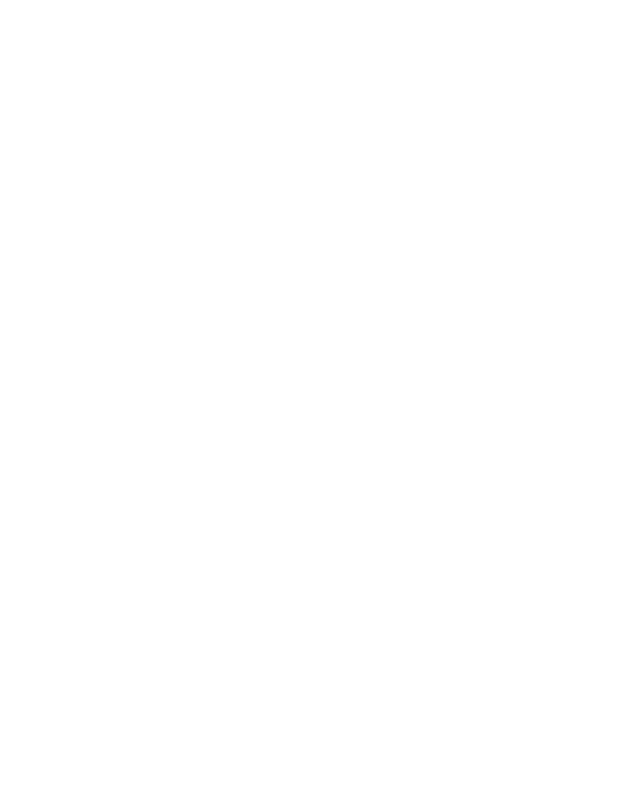
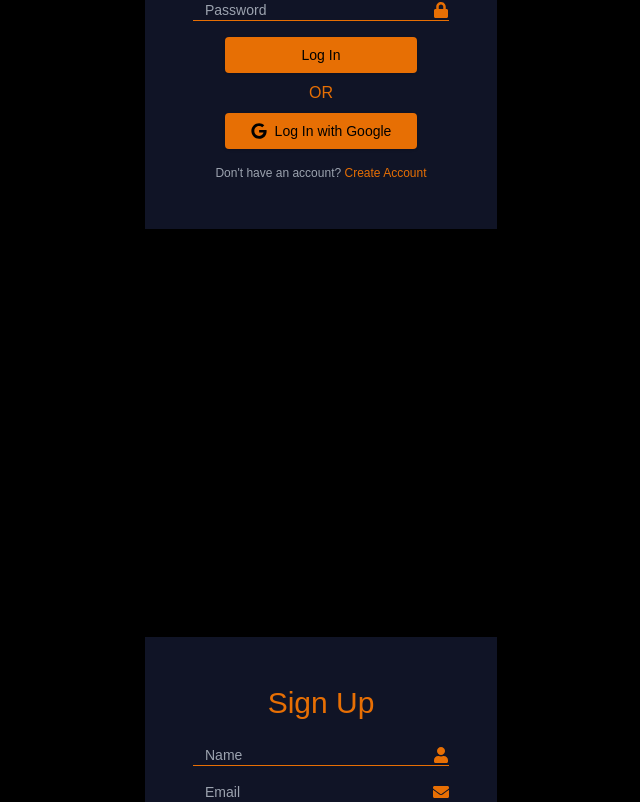
Before and after one commit to MLSAKIIT/weave-frontend, a Next.js app: page / in a window 1280 px wide. Shown: the part 358-1160 px from the top of the page, without its empty margins (319-959 px from the left). Before the commit the page ends 800 px from the top, so only its background shows below. Built offline with nearby package versions, Linux system fonts and the light colour scheme.

Commit message:
components for sign up and login.

```diff
--- a/package.json
+++ b/package.json
@@ -17,6 +17,7 @@
     "next-auth": "^5.0.0-beta.25",
     "react": "^19.0.0",
     "react-dom": "^19.0.0",
+    "react-icons": "^5.4.0",
     "tailwind-merge": "^2.6.0",
     "tailwindcss-animate": "^1.0.7"
   },
--- a/src/app/page.tsx
+++ b/src/app/page.tsx
@@ -1,15 +1,13 @@
 import { Button } from "@/components/ui/button";
+import  Login  from "@/components/ui/login";
+import  Signup  from "@/components/ui/signup";
 
 export default function Home() {
   return (
-    <div className="grid grid-rows-[20px_1fr_20px] items-center justify-items-center min-h-screen p-8 pb-20 gap-16 sm:p-20 font-[family-name:var(--font-geist-sans)]">
-      <main className="flex flex-col items-center justify-center gap-8">
-        <h1 className="text-4xl font-bold text-center sm:text-5xl">
-          Welcome to <span className="text-orange-600">Weave</span>
-        </h1>
+    <>
+    <Login />
 
-        <Button>Get started</Button>
-      </main>
-    </div>
+    <Signup/>
+    </>
   );
 }
--- /dev/null
+++ b/src/components/ui/auth-form.tsx
@@ -0,0 +1,52 @@
+import { FaEnvelope, FaLock, FaGoogle, FaUser } from "react-icons/fa";
+import { Button } from "@/components/ui/button";
+import React, { JSX } from "react";
+
+interface AuthFormProps {
+  title: string;
+  buttonText: string;
+  extraFields?: { name: string; type: string; placeholder: string; icon?: JSX.Element }[];
+  footerText: string;
+  footerLink: string;
+  footerLinkText: string;
+}
+
+export function AuthForm({ title, buttonText, extraFields = [], footerText, footerLink, footerLinkText }: AuthFormProps) {
+  return (
+    <div className="flex items-center justify-center min-h-screen bg-black">
+      <div className="bg-[#101426] shadow-lg flex flex-col items-center py-12 px-12">
+        <h1 className="text-3xl text-[#E76F04] mb-6">{title}</h1>
+
+        {/* Dynamic Input Fields */}
+        {extraFields.map((field, index) => (
+          <div key={index} className="flex items-center w-[16rem] mb-4 border-b border-[#E76F04]">
+            <input
+              type={field.type}
+              placeholder={field.placeholder}
+              className="bg-transparent outline-none flex-1 text-sm pl-3"
+            />
+            {field.icon}
+          </div>
+        ))}
+
+        {/* Login/Signup Button */}
+        <Button className="w-3/4 bg-[#E76F04] text-black hover:opacity-90 transition">
+          {buttonText}
+        </Button>
+
+        {/* OR Divider */}
+        <div className="text-[#E76F04] my-2">OR</div>
+
+        {/* Google Login Button */}
+        <Button className="w-3/4 bg-[#E76F04] text-black flex items-center justify-center gap-2 hover:opacity-90 transition">
+          <FaGoogle /> {buttonText} with Google
+        </Button>
+
+        {/* Footer Link */}
+        <p className="text-gray-400 mt-4 text-xs">
+          {footerText} <a href={footerLink} className="text-[#E76F04] hover:underline">{footerLinkText}</a>
+        </p>
+      </div>
+    </div>
+  );
+}
--- a/src/components/ui/button.tsx
+++ b/src/components/ui/button.tsx
@@ -5,7 +5,7 @@
 import { cn } from "@/lib/utils"
 
 const buttonVariants = cva(
-  "inline-flex items-center justify-center gap-2 whitespace-nowrap rounded-md text-sm font-medium transition-colors focus-visible:outline-none focus-visible:ring-1 focus-visible:ring-ring disabled:pointer-events-none disabled:opacity-50 [&_svg]:pointer-events-none [&_svg]:size-4 [&_svg]:shrink-0",
+  "inline-flex items-center justify-center gap-2 whitespace-nowrap rounded text-sm font-medium transition-colors focus-visible:outline-none focus-visible:ring-1 focus-visible:ring-ring disabled:pointer-events-none disabled:opacity-50 [&_svg]:pointer-events-none [&_svg]:size-4 [&_svg]:shrink-0",
   {
     variants: {
       variant: {
@@ -22,8 +22,8 @@
       },
       size: {
         default: "h-9 px-4 py-2",
-        sm: "h-8 rounded-md px-3 text-xs",
-        lg: "h-10 rounded-md px-8",
+        sm: "h-8 rounded px-3 text-xs",
+        lg: "h-10 rounded px-8",
         icon: "h-9 w-9",
       },
     },
--- /dev/null
+++ b/src/components/ui/login.tsx
@@ -0,0 +1,18 @@
+import  { AuthForm } from "../ui/auth-form";
+import { FaEnvelope, FaLock } from "react-icons/fa";
+
+export default function Login() {
+  return (
+    <AuthForm
+      title="Log In"
+      buttonText="Log In"
+      extraFields={[
+        { name: "email", type: "email", placeholder: "Email", icon: <FaEnvelope className="text-[#E76F04]" /> },
+        { name: "password", type: "password", placeholder: "Password", icon: <FaLock className="text-[#E76F04]" /> },
+      ]}
+      footerText="Don't have an account?"
+      footerLink="/register"
+      footerLinkText="Create Account"
+    />
+  );
+}
--- /dev/null
+++ b/src/components/ui/signup.tsx
@@ -0,0 +1,19 @@
+import  { AuthForm } from "../ui/auth-form";
+import { FaEnvelope, FaLock, FaUser } from "react-icons/fa";
+
+export default function Signup() {
+  return (
+    <AuthForm
+      title="Sign Up"
+      buttonText="Sign Up"
+      extraFields={[
+        { name: "name", type: "text", placeholder: "Name", icon: <FaUser className="text-[#E76F04]" /> },
+        { name: "email", type: "email", placeholder: "Email", icon: <FaEnvelope className="text-[#E76F04]" /> },
+        { name: "password", type: "password", placeholder: "Password", icon: <FaLock className="text-[#E76F04]" /> },
+      ]}
+      footerText="Already have an account?"
+      footerLink="/login"
+      footerLinkText="Log In"
+    />
+  );
+}
```
Also changed, not shown: 1 other file (tests, documents, lock files or other folders).
